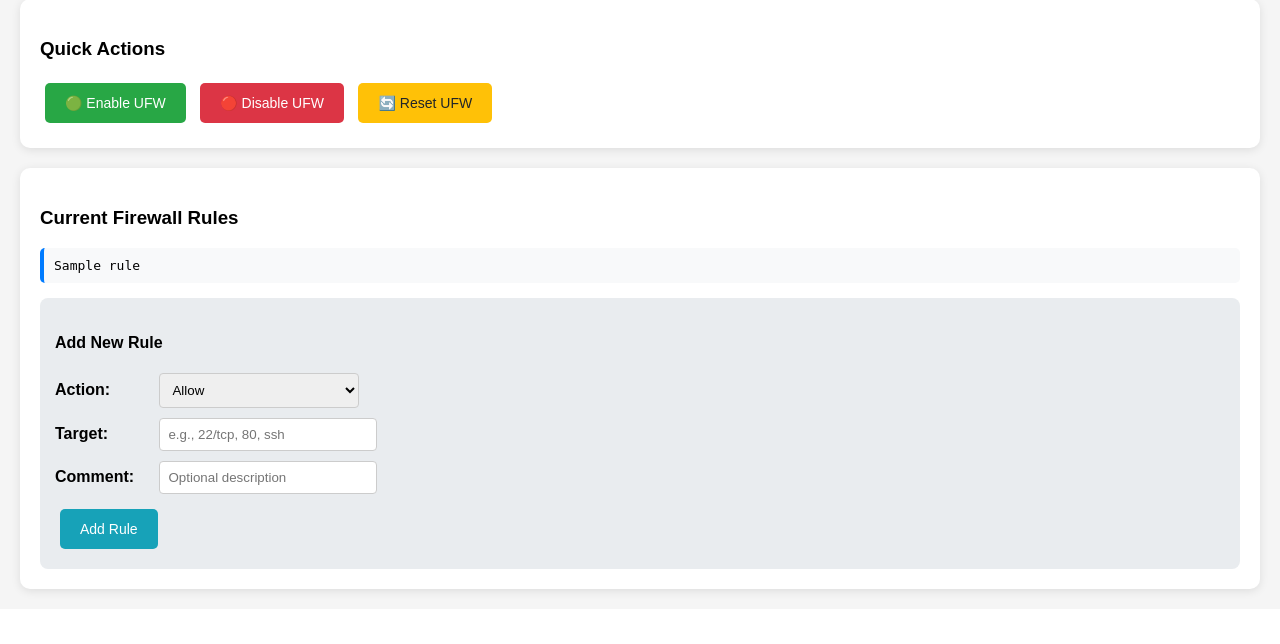
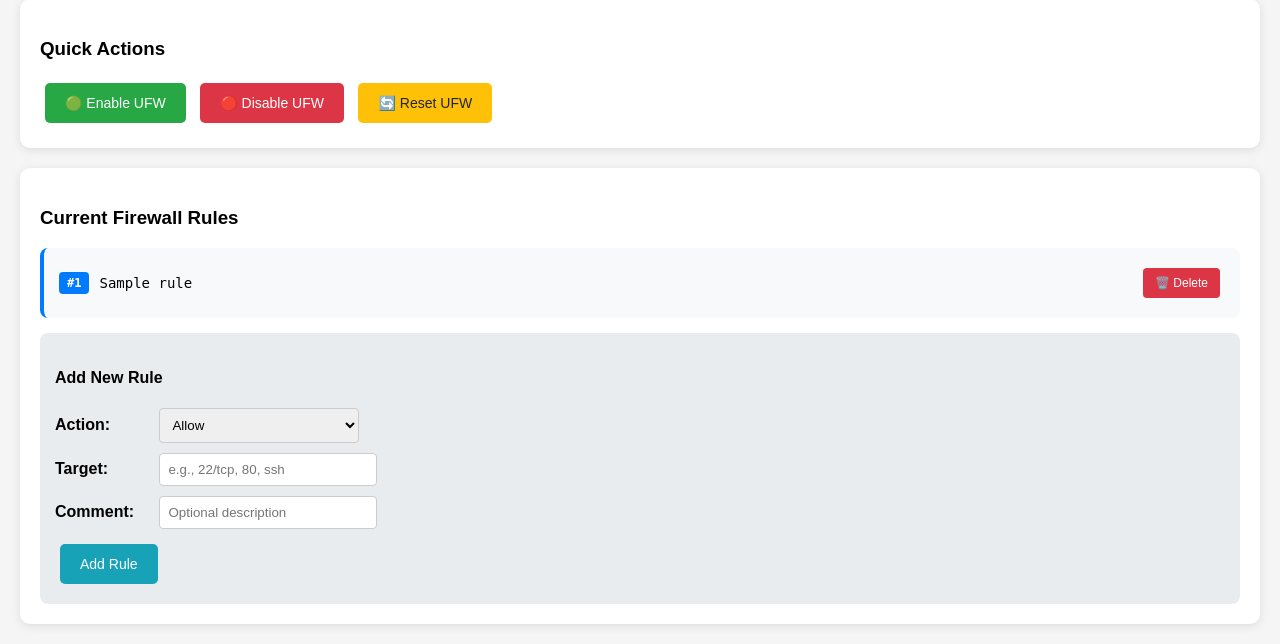
Before and after one commit to LokoMoloko98/ufw-web-manager, a Flask app: template templates/dashboard.html in a window 1280 px wide. Shown: the part 300-944 px from the top of the page. Before the commit the page ends 897 px from the top, so only its background shows below. Run offline with Flask 3, Linux system fonts and the light colour scheme; the template is opened without the code that fills it: most values are stand-ins (such as "Sample title", 1, 10 or a date in 2020).

Commit message:
Enhance UFW Web Manager: Update host configuration, improve error pages, and redesign dashboard and login templates; add installation script and comprehensive README.

```diff
--- a/app.py
+++ b/app.py
@@ -57,7 +57,7 @@
         """Get UFW status and rules"""
         result = UFWManager.run_command('sudo ufw status verbose')
         if not result['success']:
-            return {'active': False, 'rules': [], 'error': result['error']}
+            return {'active': False, 'rules': [], 'numbered_rules': [], 'error': result['error']}
 
         output = result['output']
         active = 'Status: active' in output
@@ -68,7 +68,32 @@
             if '->' in line or 'ALLOW' in line or 'DENY' in line:
                 rules.append(line.strip())
 
-        return {'active': active, 'rules': rules, 'error': None}
+        # Also get numbered rules for deletion
+        numbered_result = UFWManager.run_command('sudo ufw status numbered')
+        numbered_rules = []
+        if numbered_result['success']:
+            numbered_lines = numbered_result['output'].split('\n')
+            for line in numbered_lines:
+                # Look for lines that start with [ followed by a number
+                line = line.strip()
+                if line.startswith('[') and ']' in line:
+                    # Extract rule number and rule text
+                    match = re.match(r'\[\s*(\d+)\s*\]\s*(.*)', line)
+                    if match:
+                        rule_number = match.group(1)
+                        rule_text = match.group(2).strip()
+                        if rule_text:  # Only add non-empty rules
+                            numbered_rules.append({
+                                'number': rule_number,
+                                'rule': rule_text
+                            })
+
+        return {
+            'active': active,
+            'rules': rules,
+            'numbered_rules': numbered_rules,
+            'error': None
+        }
 
     @staticmethod
     def enable():
@@ -102,9 +127,27 @@
         """Delete a UFW rule by number"""
         try:
             rule_num = int(rule_number)
-            return UFWManager.run_command(f'sudo ufw --force delete {rule_num}')
+            if rule_num <= 0:
+                return {'success': False, 'error': 'Rule number must be positive'}
+
+            # First check if the rule exists by getting current status
+            status = UFWManager.get_status()
+            if not status['numbered_rules']:
+                return {'success': False, 'error': 'No rules to delete'}
+
+            # Check if the rule number exists
+            rule_numbers = [int(rule['number']) for rule in status['numbered_rules']]
+            if rule_num not in rule_numbers:
+                return {'success': False, 'error': f'Rule #{rule_num} does not exist'}
+
+            result = UFWManager.run_command(f'sudo ufw --force delete {rule_num}')
+            if result['success']:
+                return {'success': True, 'output': f'Rule #{rule_num} deleted successfully'}
+            else:
+                return {'success': False, 'error': result['error'] or 'Failed to delete rule'}
+
         except ValueError:
-            return {'success': False, 'error': 'Invalid rule number'}
+            return {'success': False, 'error': 'Invalid rule number format'}
 
     @staticmethod
     def reset():
--- a/templates/dashboard.html
+++ b/templates/dashboard.html
@@ -92,12 +92,48 @@
             box-shadow: 0 2px 10px rgba(0,0,0,0.1);
         }
         .rule-item {
-            padding: 10px;
-            margin: 5px 0;
+            padding: 15px;
+            margin: 10px 0;
             background: #f8f9fa;
-            border-radius: 5px;
+            border-radius: 8px;
             font-family: monospace;
             border-left: 4px solid #007bff;
+            display: flex;
+            justify-content: space-between;
+            align-items: center;
+            transition: all 0.3s ease;
+        }
+        .rule-item:hover {
+            box-shadow: 0 2px 8px rgba(0,0,0,0.1);
+            transform: translateX(5px);
+        }
+        .rule-text {
+            flex-grow: 1;
+            font-size: 14px;
+        }
+        .rule-number {
+            background: #007bff;
+            color: white;
+            padding: 4px 8px;
+            border-radius: 4px;
+            font-size: 12px;
+            margin-right: 10px;
+            font-weight: bold;
+        }
+        .delete-btn {
+            background: #dc3545;
+            color: white;
+            border: none;
+            padding: 8px 12px;
+            border-radius: 4px;
+            cursor: pointer;
+            font-size: 12px;
+            margin-left: 10px;
+            transition: all 0.3s ease;
+        }
+        .delete-btn:hover {
+            background: #c82333;
+            transform: scale(1.05);
         }
         .no-rules {
             text-align: center;
@@ -179,9 +215,13 @@
 
     <div class="rules-section">
         <h3>Current Firewall Rules</h3>
-        {% if status.rules %}
-            {% for rule in status.rules %}
-                <div class="rule-item">{{ rule }}</div>
+        {% if status.numbered_rules %}
+            {% for rule in status.numbered_rules %}
+                <div class="rule-item">
+                    <span class="rule-number">#{{ rule.number }}</span>
+                    <span class="rule-text">{{ rule.rule }}</span>
+                    <button class="delete-btn" onclick="deleteRule({{ rule.number }})">🗑️ Delete</button>
+                </div>
             {% endfor %}
         {% else %}
             <div class="no-rules">No firewall rules configured</div>
@@ -282,6 +322,43 @@
         });
     }
 
+    function deleteRule(ruleNumber) {
+        if (confirm(`Are you sure you want to delete rule #${ruleNumber}?`)) {
+            // Show loading state
+            const button = event.target;
+            const originalText = button.innerHTML;
+            button.innerHTML = '⏳ Deleting...';
+            button.disabled = true;
+
+            fetch('/api/delete_rule', {
+                method: 'POST',
+                headers: {'Content-Type': 'application/json'},
+                body: JSON.stringify({
+                    rule_number: ruleNumber
+                })
+            })
+            .then(response => response.json())
+            .then(data => {
+                if (data.success) {
+                    // Show success message briefly before reload
+                    button.innerHTML = '✅ Deleted';
+                    setTimeout(() => location.reload(), 1000);
+                } else {
+                    alert('Error deleting rule: ' + data.error);
+                    // Restore button state
+                    button.innerHTML = originalText;
+                    button.disabled = false;
+                }
+            })
+            .catch(error => {
+                alert('Network error: ' + error);
+                // Restore button state
+                button.innerHTML = originalText;
+                button.disabled = false;
+            });
+        }
+    }
+
     // Auto-refresh status every 30 seconds
     setTimeout(function() {
         location.reload();
```
Also changed, not shown: DELETE_RULE_IMPLEMENTATION.md (added, +104 -0 lines).
